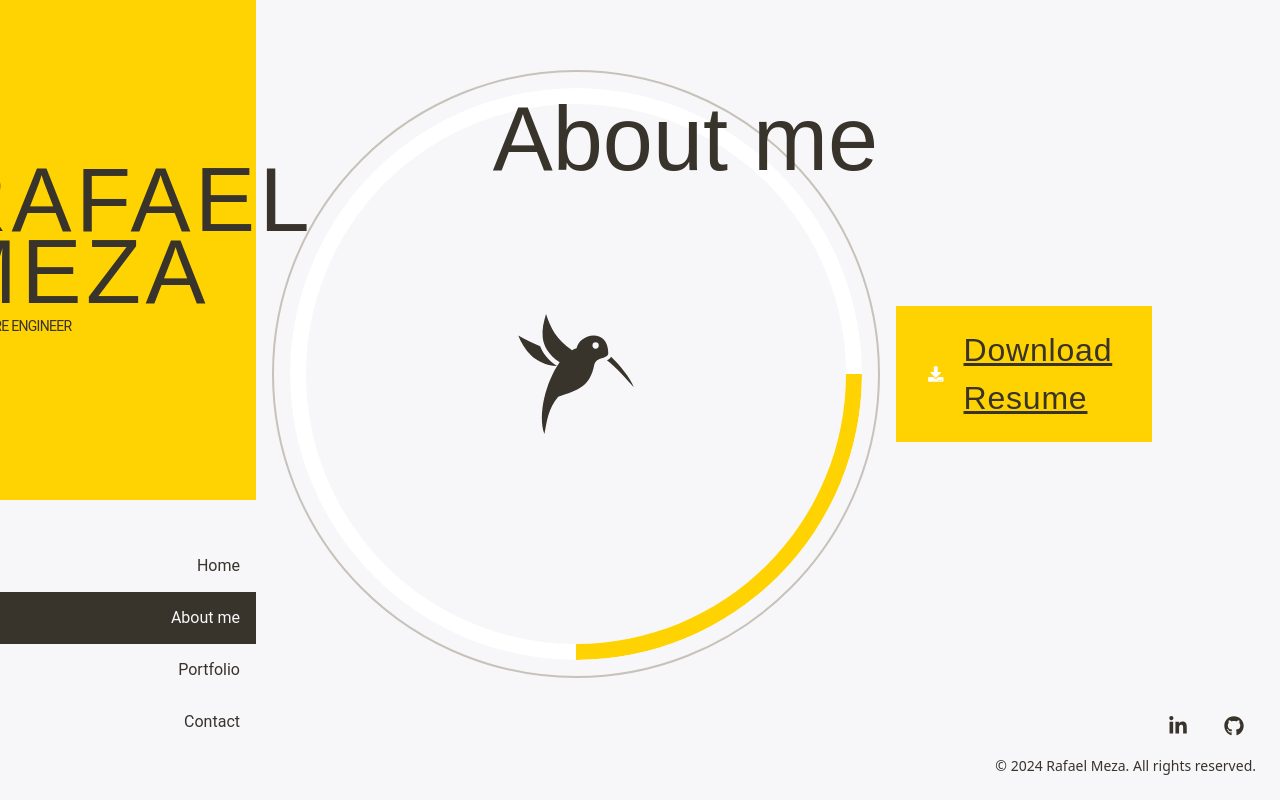
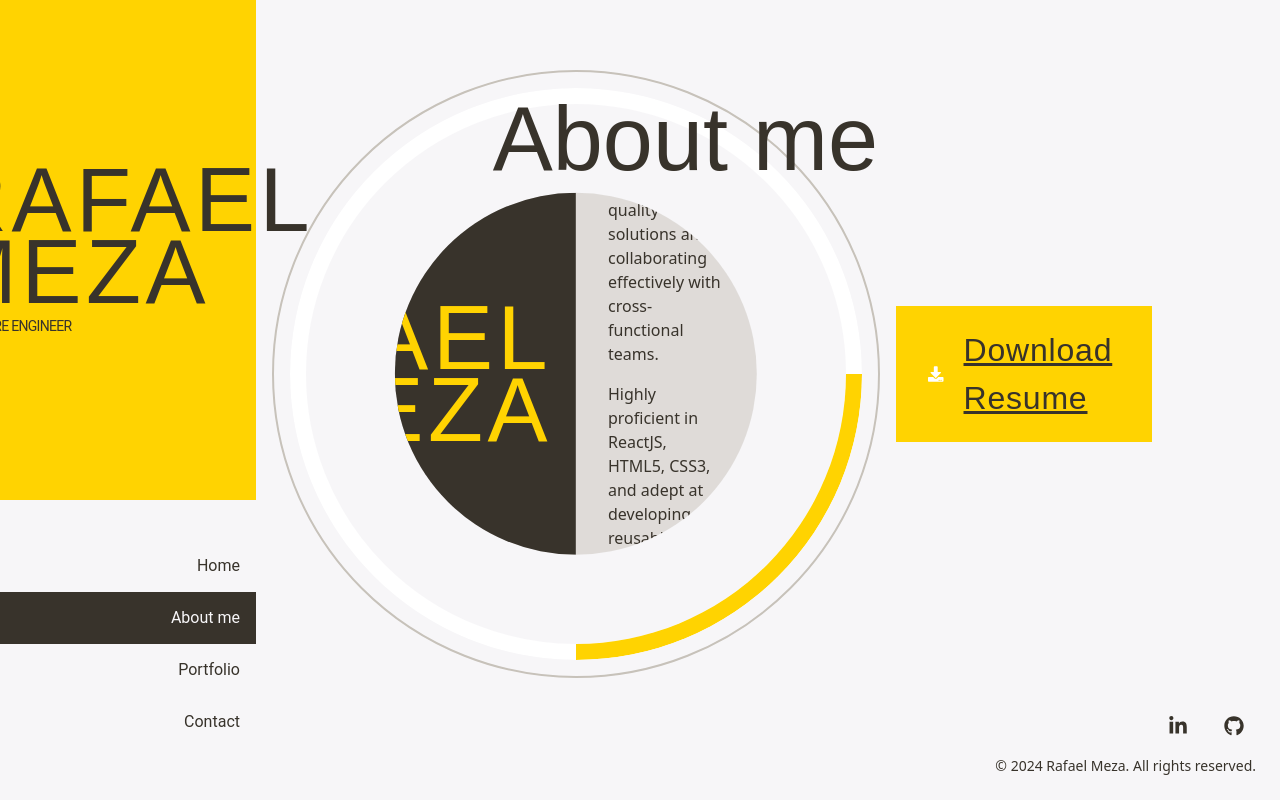
Before and after one commit to raffo1234/me, a Next.js app: page / in a window 1280 px wide. Both pictures are taken after a click on the button "About me". Built offline with nearby package versions, Linux system fonts and the light colour scheme.

Commit message:
feat: add the home page

```diff
--- a/src/app/page.tsx
+++ b/src/app/page.tsx
@@ -75,9 +75,9 @@ export default function Home() {
       <main>
         <div className="flex items-center w-full">
           <aside className="w-[20%] self-start flex-shrink-0">
-            <header className="bg-yellow10 h-[500px] flex items-center justify-center leading-[4.5rem]">
+            <header className="bg-yellow10 h-[500px] flex items-center justify-center">
               <div>
-                <h1 className="tracking-wider text-[90px] font-druk mb-2">
+                <h1 className="tracking-wider text-[90px] font-druk mb-2 leading-[4.5rem]">
                   RAFAEL <br /> MEZA
                 </h1>
                 <span className="block font-roboto text-sm tracking-tighter">
@@ -106,12 +106,14 @@ export default function Home() {
             <section className="aspect-square border-2 p-4 border-gray20 w-full flex-1 rounded-full relative">
               <GiHummingbird
                 size={132}
-                className="absolute left-1/2 -translate-x-1/2 top-1/2 -translate-y-1/2"
+                className={`${
+                  page === 1 ? "scale-50 opacity-0" : "scale-100 opacity-100"
+                } transition duration-500 ease-in-out absolute left-1/2 -translate-x-1/2 top-1/2 -translate-y-1/2`}
               />
               <div className="relative w-full h-full rounded-full overflow-hidden">
                 <div
                   style={{ transform: `rotate(${pages.at(page)?.deg}deg)` }}
-                  className={`transition-transform duration-500 ease-in-out className w-full h-full rounded-full flex items-center justify-center absolute`}
+                  className={`transition-transform duration-500 ease-in-out w-full h-full rounded-full flex items-center justify-center absolute`}
                 >
                   <div className="absolute left-0 top-0 w-full h-full rounded-full border-[16px] border-white"></div>
                   <div className="absolute left-1/2 top-0 w-1/2 h-1/2 rounded-tr-full border-t-[16px] border-r-[16px] border-yellow10"></div>
@@ -152,6 +154,47 @@ export default function Home() {
                   }}
                   className="absolute left-0 top-0 w-1/2 h-1/2 rounded-tl-full"
                 ></button>
+              </div>
+              <div
+                className={`${
+                  page === 1 ? "opacity-100 scale-100" : "opacity-0 scale-75"
+                } transition duration-500 ease-in-out flex overflow-hidden absolute top-1/2 left-1/2 -translate-x-1/2 -translate-y-1/2 rounded-full bg-gray20 bg-opacity-50 w-[60%] h-[60%]`}
+              >
+                <div className="flex justify-end w-1/2 shrink-0">
+                  <p
+                    className={`${
+                      page === 1 ? "opacity-100" : "opacity-50"
+                    } transition text-right leading-[4.5rem] h-full items-center flex justify-end pr-6 tracking-wider text-[90px] font-druk mb-2 w-full shrink-0 bg-gray100 duration-500 ease-in-out delay-200 text-yellow10`}
+                  >
+                    RAFAEL <br />
+                    MEZA
+                  </p>
+                </div>
+                <div className="px-8 flex justify-center items-center">
+                  <div>
+                    <p
+                      className={`${
+                        page === 1
+                          ? "translate-y-0 opacity-100"
+                          : "translate-y-10 opacity-50"
+                      } transition mb-4 duration-500 ease-in-out delay-200 text-gray100`}
+                    >
+                      Known for delivering efficient, high-quality solutions and
+                      collaborating effectively with cross-functional teams.
+                    </p>
+                    <p
+                      className={`${
+                        page === 1
+                          ? "translate-y-0 opacity-100"
+                          : "translate-y-10 opacity-50"
+                      } transition duration-500 ease-in-out delay-200 text-gray100`}
+                    >
+                      Highly proficient in ReactJS, HTML5, CSS3, and adept at
+                      developing reusable code and optimizing UI/UX design
+                      feasibility.
+                    </p>
+                  </div>
+                </div>
               </div>
               <h2
                 onAnimationEnd={() => setEffect(false)}
```
